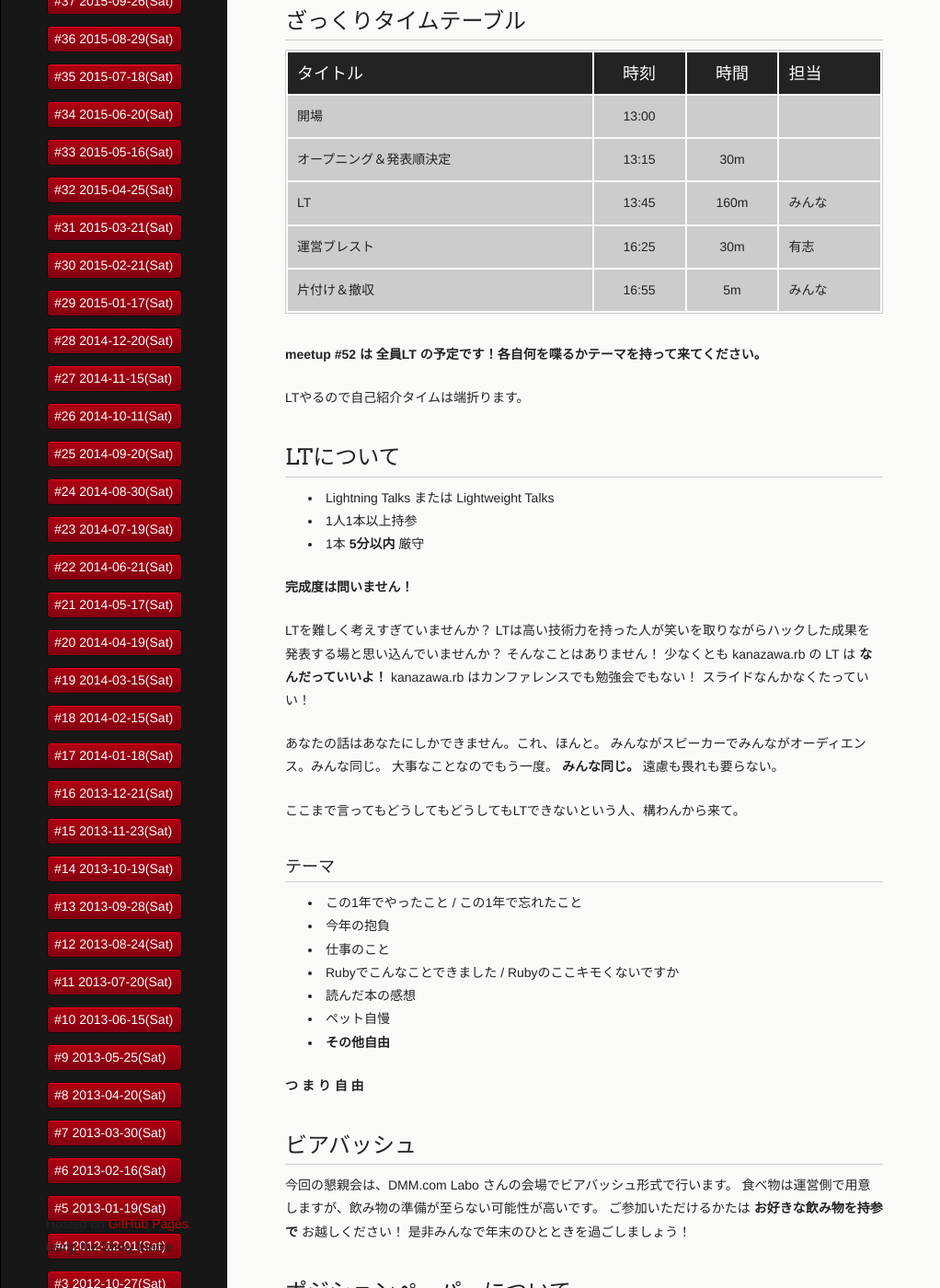
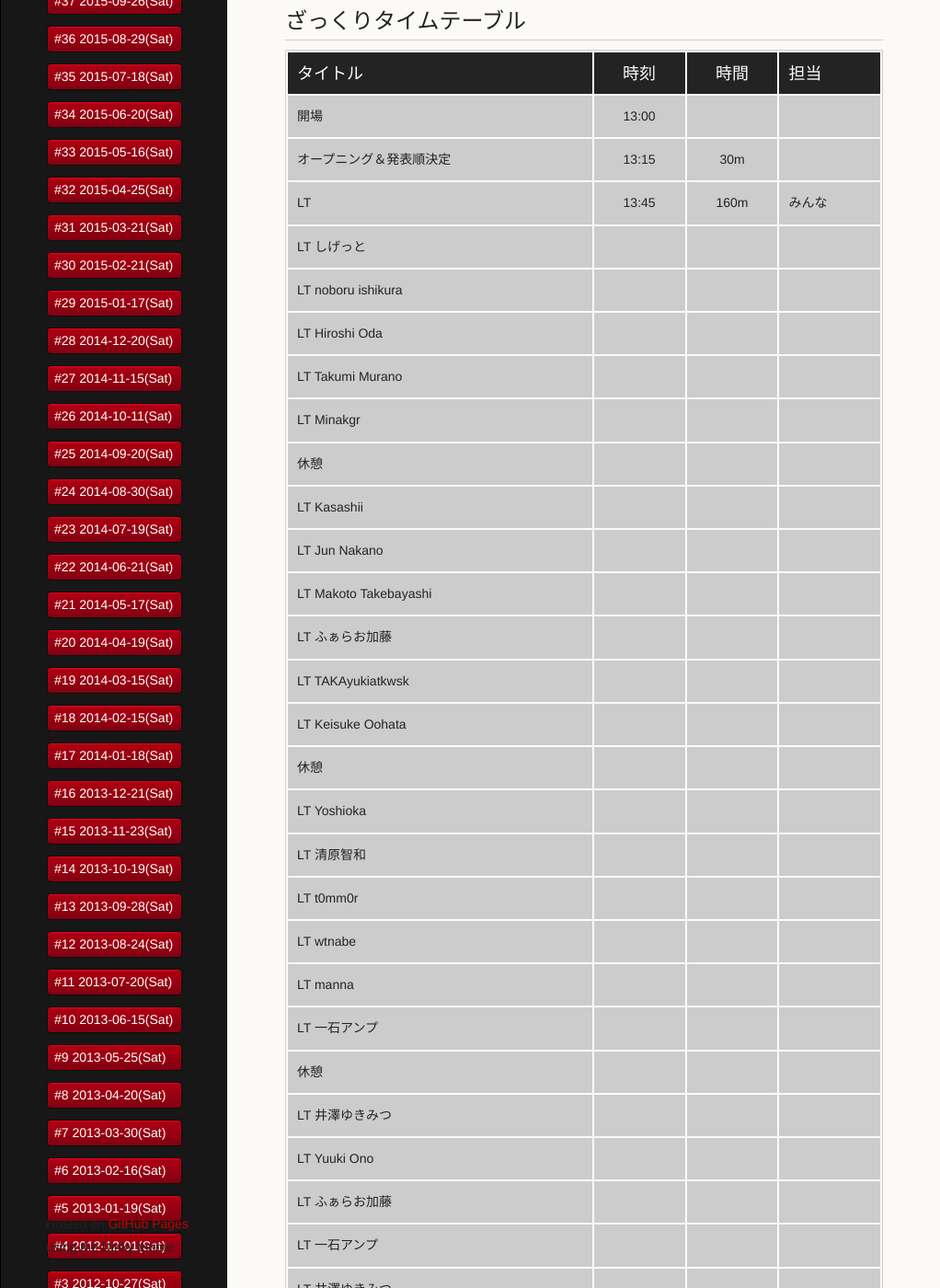
Before and after one commit to kanazawarb/meetup, a Jekyll site: the page built from 52/index.md, in a window 1280 px wide and 1400 px high, scrolled down 796 px. Shown: the whole window at 92% size, without its empty margins (0-1022 px from the left). Built offline with Jekyll 4.4.1, drawn with Linux system fonts in a browser that asks for light colours; a script that is not in the unit is left out; some of the changed text lies outside the part shown.

Commit message:
update meetup 52 time table

```diff
--- a/52/index.md
+++ b/52/index.md
@@ -51,6 +51,32 @@ Twitter 上で表明してもらえると助かります。
 | 開場                              | 13:00 |      |                                                         |
 | オープニング＆発表順決定          | 13:15 | 30m  |                                                         |
 | LT                                | 13:45 | 160m | みんな                                                  |
+| LT しげっと           | | | |
+| LT noboru ishikura    | | | |
+| LT Hiroshi Oda        | | | |
+| LT Takumi  Murano     | | | |
+| LT Minakgr            | | | |
+| 休憩                  | | | |
+| LT Kasashii           | | | |
+| LT Jun Nakano         | | | |
+| LT Makoto Takebayashi | | | |
+| LT ふぁらお加藤       | | | |
+| LT TAKAyukiatkwsk     | | | |
+| LT Keisuke Oohata     | | | |
+| 休憩                  | | | |
+| LT Yoshioka           | | | |
+| LT 清原智和           | | | |
+| LT t0mm0r             | | | |
+| LT wtnabe             | | | |
+| LT manna              | | | |
+| LT 一石アンプ         | | | |
+| 休憩                  | | | |
+| LT 井澤ゆきみつ       | | | |
+| LT Yuuki  Ono         | | | |
+| LT ふぁらお加藤       | | | |
+| LT 一石アンプ         | | | |
+| LT 井澤ゆきみつ       | | | |
+| LT Makoto Takebayashi | | | |
 | 運営ブレスト                      | 16:25 | 30m  | 有志                                                    |
 | 片付け＆撤収                      | 16:55 | 5m   | みんな                                                  |
 
```
